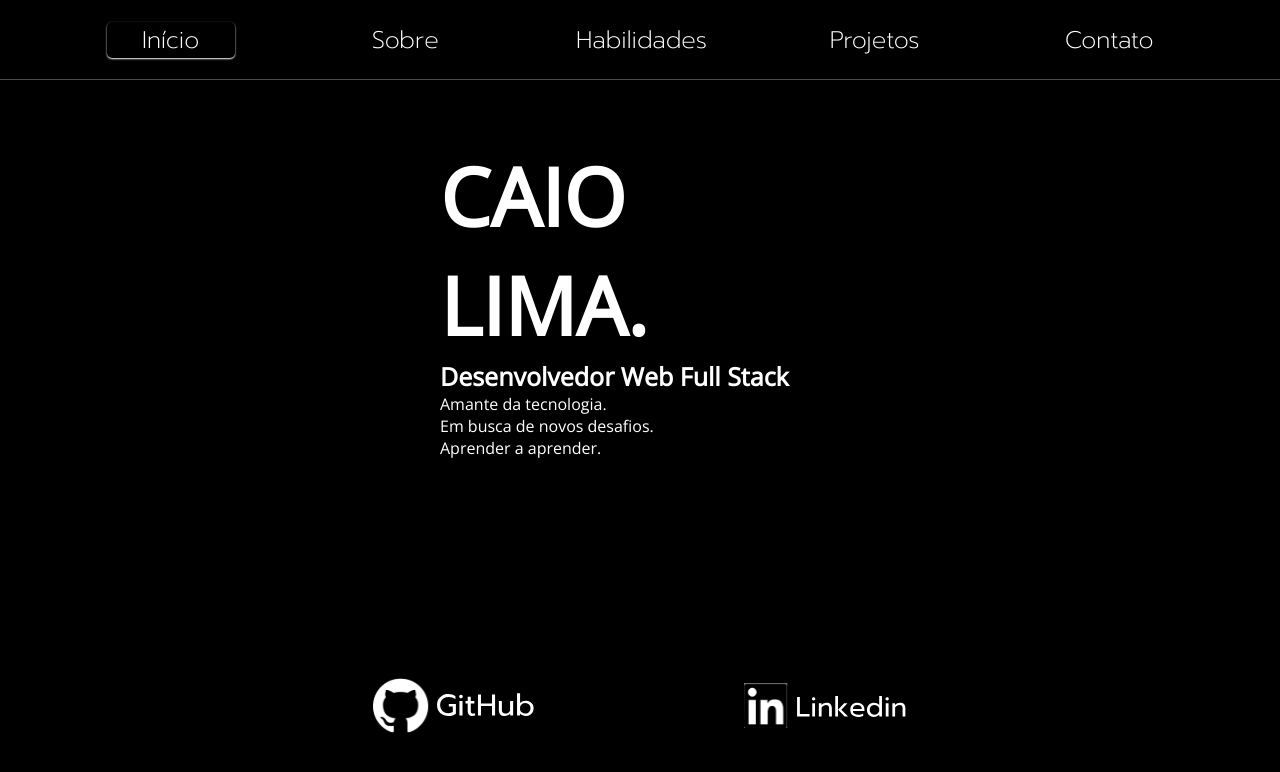
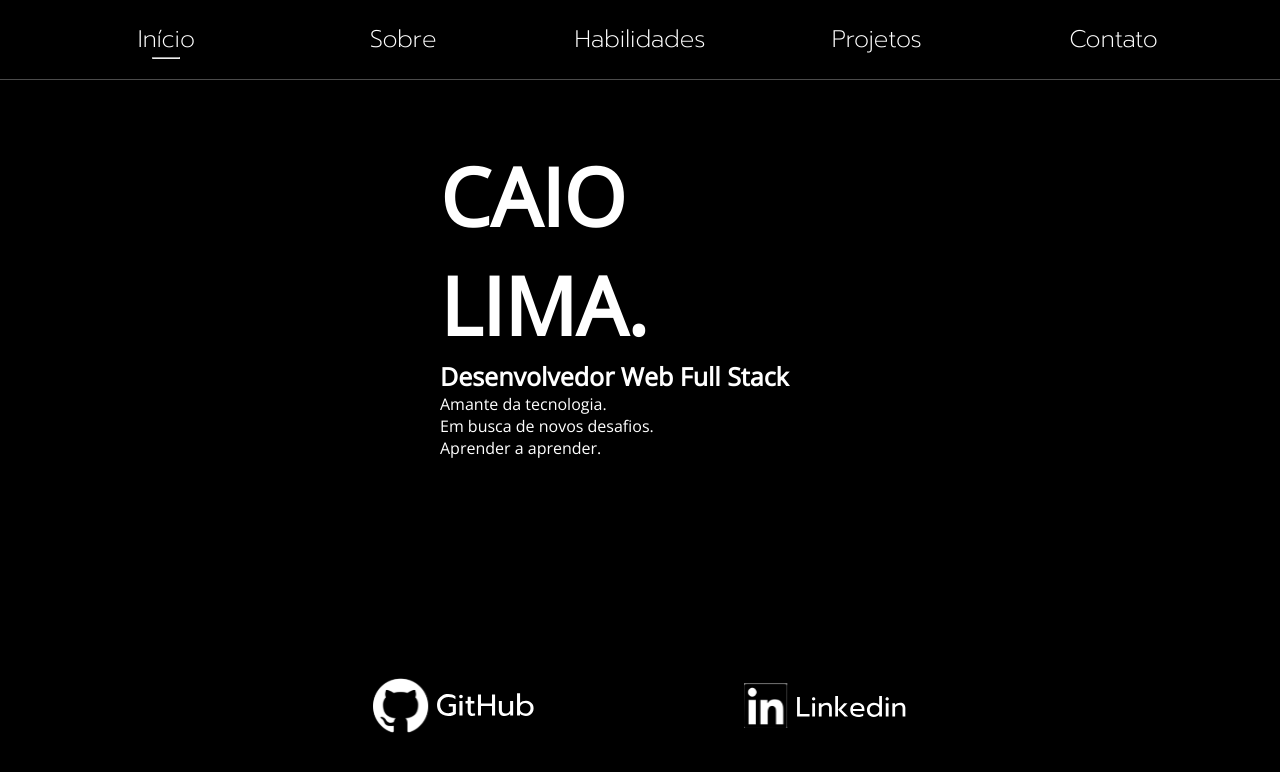
Before and after one commit to caiojlima/portfolio-preview, a React (Create React App) app: page / in a window 1280 px wide. Shown: the top 772 px of the page. Built offline with nearby package versions, Linux system fonts and the light colour scheme.

Commit message:
Ajustando detalhes, mudando links

```diff
--- a/src/components/Nav.jsx
+++ b/src/components/Nav.jsx
@@ -1,41 +1,42 @@
-import React, { useContext } from 'react';
-import NavContext from '../context/NavContext';
+import React from 'react';
 import { Link, useLocation } from 'react-router-dom';
 import '../styles/Nav.css';
 
 const Nav = () => {
-  const { navState, setNavState } = useContext(NavContext);
   const { pathname } = useLocation();
-
-  const SELECTED = {
-    boxShadow: '0 1px 2px white',
-  }
-
-  const NORMAL = {
-    boxShadow: 'unset',
-  }
-
-  const handleClick = ({ target: { innerText } }) => {
-    setNavState(innerText);
-  }
 
   return (
     <nav>
       <ul>
         <Link to="/">
-          <li onClick={ handleClick } style={ (navState === 'Início' && pathname === '/') ? SELECTED : NORMAL }>Início</li>
+          <li>
+            Início
+            { (pathname === '/') && <hr/>}
+          </li>
         </Link>
         <Link to="/about">
-          <li onClick={ handleClick } style={ (navState === 'Sobre' && pathname === '/about') ? SELECTED : NORMAL }>Sobre</li>
+          <li>
+            Sobre
+            { (pathname === '/about') && <hr /> }
+          </li>
         </Link>
         <Link to="/abilities">
-          <li onClick={ handleClick } style={ (navState === 'Habilidades' && pathname === '/abilities') ? SELECTED : NORMAL }>Habilidades</li>
+          <li>
+            Habilidades
+            { (pathname === '/abilities') && <hr /> }
+          </li>
         </Link>
         <Link to="/projects">
-          <li onClick={ handleClick } style={ (navState === 'Projetos' && pathname === '/projects') ? SELECTED : NORMAL }>Projetos</li>
+          <li>
+            Projetos
+            { (pathname === '/projects') && <hr /> }
+          </li>
         </Link>
         <Link to="/contact">
-          <li onClick={ handleClick } style={ (navState === 'Contato' && pathname === '/contact') ? SELECTED : NORMAL }>Contato</li>
+          <li>
+            Contato
+            { (pathname === '/contact') && <hr /> }
+          </li>
         </Link>
       </ul>
     </nav>
--- a/src/context/NavContext.js
+++ /dev/null
@@ -1,5 +0,0 @@
-import { createContext } from 'react';
-
-const NavContext = createContext();
-
-export default NavContext;
--- a/src/context/Provider.jsx
+++ /dev/null
@@ -1,24 +0,0 @@
-import React, { useState } from 'react';
-import PropTypes from 'prop-types';
-import NavContext from './NavContext';
-
-const Provider = ({ children }) => {
-  const [navState, setNavState] = useState('Início');
-
-  const context = {
-    navState,
-    setNavState,
-  };
-
-  return (
-    <NavContext.Provider value={ context }>
-      { children }
-    </NavContext.Provider>
-  );
-}
-
-Provider.propTypes = {
-  children: PropTypes.node.isRequired,
-};
-
-export default Provider;
--- a/src/index.js
+++ b/src/index.js
@@ -1,11 +1,8 @@
 import React from 'react';
 import ReactDOM from 'react-dom';
-import Provider from './context/Provider';
 import App from './App';
 
 ReactDOM.render(
-  <Provider>
-    <App />
-  </Provider>,
-  document.getElementById('root')
+    <App />,
+    document.getElementById('root')
 );
--- a/src/pages/Projetos.jsx
+++ b/src/pages/Projetos.jsx
@@ -12,14 +12,14 @@ const Projetos = () => (
       <h1>Projetos</h1>
     </div>
     <div className="cards-container">
-      <a href="https://github.com/caiojlima/online-store" target="_blank" rel="noreferrer">
+      <a href="https://online-store-caiojlima.vercel.app/" target="_blank" rel="noreferrer">
         <ProjectCard
         name="Front-End Online store"
         img={ aplication }
         description="Projeto desenvolvido durante o curso da Trybe. Nele eu consegui me aprofundar no React, no RTL e também nas requisições de API."
         />
       </a>
-      <a href="https://github.com/caiojlima/trivia" target="_blank" rel="noreferrer">
+      <a href="https://triviatrybe.herokuapp.com/" target="_blank" rel="noreferrer">
         <ProjectCard
         name="Trivia Trybe"
         img={ trivia }
--- a/src/pages/Sobre.jsx
+++ b/src/pages/Sobre.jsx
@@ -18,19 +18,19 @@ const Sobre = () => (
             <img src={ foto1 } alt="Foto de Caio" />
           </div>
           <div className="description-container-about">
-            <p>Meu nome é Caio Lima. Nascido e criado em Salvador-BA. Atualmente com 23 anos e estudando desenvolvimento web na Trybe.</p>
+            <p>Meu nome é <b>Caio Lima</b>. Nascido e criado em Salvador-BA. Atualmente com 23 anos e estudando desenvolvimento web na <b>Trybe</b>.</p>
           </div>
         </div>
         <div className="bottom-description-container">
-          <p>Desde criança sempre gostei de tecnologia. Desmontava meus brinquedos elétricos para saber como funcionava. Mas minha paixão sempre foram os jogos de computador.</p>
+          <p>Desde criança sempre gostei de tecnologia. Desmontava meus brinquedos elétricos para saber como funcionava. Mas minha paixão sempre foram os <b>jogos de computador</b>.</p>
         </div>
       </div>
     </section>
     <section className="about-section bg2">
       <div className="main-content-section-2">
         <div className="description-container-2">
-          <p>Aos 13 anos comecei a praticar judô. Lá eu consegui aprender sobre constância e disciplina. Minhas terças e quintas eram sagradas.</p>
-          <p>Logo fui tomando gosto naquilo. Entrei em diversos campeonatos. Descobri o real significado de saber perder e de comemorar as vitórias.</p>
+          <p>Aos 13 anos comecei a praticar <b>judô</b>. Lá eu consegui aprender sobre <b>constância e disciplina</b>. Minhas terças e quintas eram sagradas.</p>
+          <p>Logo fui tomando gosto naquilo. Entrei em diversos campeonatos. <b>Descobri o real significado de saber perder e de comemorar as vitórias</b>.</p>
         </div>
         <div className="description-img-container">
           <img src={ foto2 } alt="Foto Caio Judoca" />
@@ -43,8 +43,8 @@ const Sobre = () => (
           <img src={ foto3 } alt="Foto Caio Trybe" />
         </div>
         <div className="description-container-3">
-          <p>Atualmente estou cursando desenvolvimento web na Trybe! Durante o curso, aprendi mais sobre trabalhos em grupo, sobre novas tecnologias, sobre aprender a aprender. </p>
-          <p>Nesse período de estudos fui desafiado várias vezes. Superei dificuldades que não achava que eu seria capaz. Com o passar do tempo descobri que basta apenas seguir o que já tinha aprendido no judô! Ter foco, disciplina e consistência.</p>
+          <p>Atualmente estou cursando desenvolvimento web na Trybe! Durante o curso, aprendi mais sobre <b>trabalhos em grupo</b>, sobre <b>novas tecnologias</b>, sobre <b>aprender a aprender</b>. </p>
+          <p>Nesse período de estudos fui desafiado várias vezes. Superei dificuldades que não achava que eu seria capaz. Com o passar do tempo descobri que basta apenas seguir o que já tinha aprendido no judô! Ter <b>foco, disciplina e consistência</b>.</p>
         </div>
       </div>
     </section>
--- a/src/styles/Contato.css
+++ b/src/styles/Contato.css
@@ -31,7 +31,7 @@ h1 {
 }
 
 .links-container div:hover {
-  background-color: rgb(117, 117, 117);
+  background-color: rgba(124, 124, 124, 0.397);
 }
 
 .links-container div a {
--- a/src/styles/Habilidades.css
+++ b/src/styles/Habilidades.css
@@ -17,6 +17,6 @@
 .abilities:hover {
   transform: scale(1.05);
   cursor: pointer;
-  background-color: rgb(117, 117, 117);
-  border-radius: 7px;
+  background-color: rgba(124, 124, 124, 0.397);
+  border-radius: 10px;
 }
--- a/src/styles/Nav.css
+++ b/src/styles/Nav.css
@@ -26,7 +26,7 @@ ul {
 a {
   text-decoration: none;
   color: white;
-  width: 10%;
+  width: 11%;
 }
 
 li {
@@ -36,8 +36,16 @@ li {
   text-align: center;
   transition: 0.3s ease;
   width: 100%;
+  display: flex;
+  flex-direction: column;
 }
 
 li:hover {
-  background-color: rgb(117, 117, 117);
+  background-color: rgba(124, 124, 124, 0.397);
 }
+
+hr {
+  width: 20%;
+  align-self: center;
+  color: rgb(255, 255, 255);
+}
--- a/src/styles/ProjectCard.css
+++ b/src/styles/ProjectCard.css
@@ -12,7 +12,7 @@
 }
 
 .card:hover {
-  box-shadow: 2.5px 2.5px 5px rgb(110, 110, 110);
+  box-shadow: 1px 1px 5px rgb(110, 110, 110);
   cursor: pointer;
   transform: scale(1.01);
 }
```
